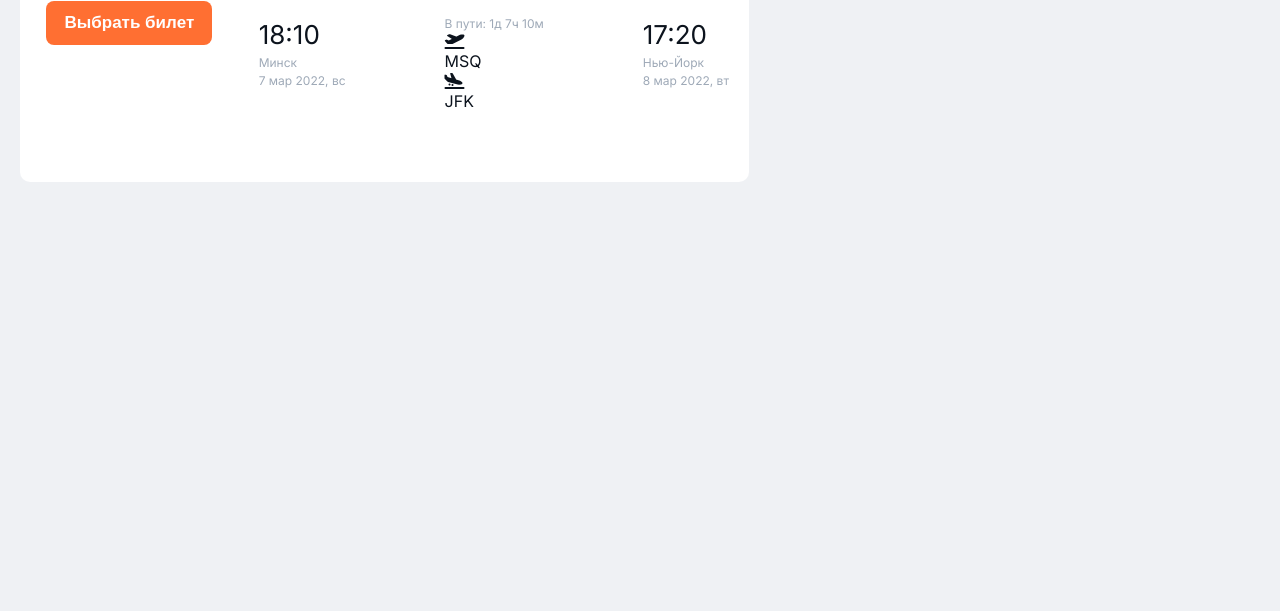
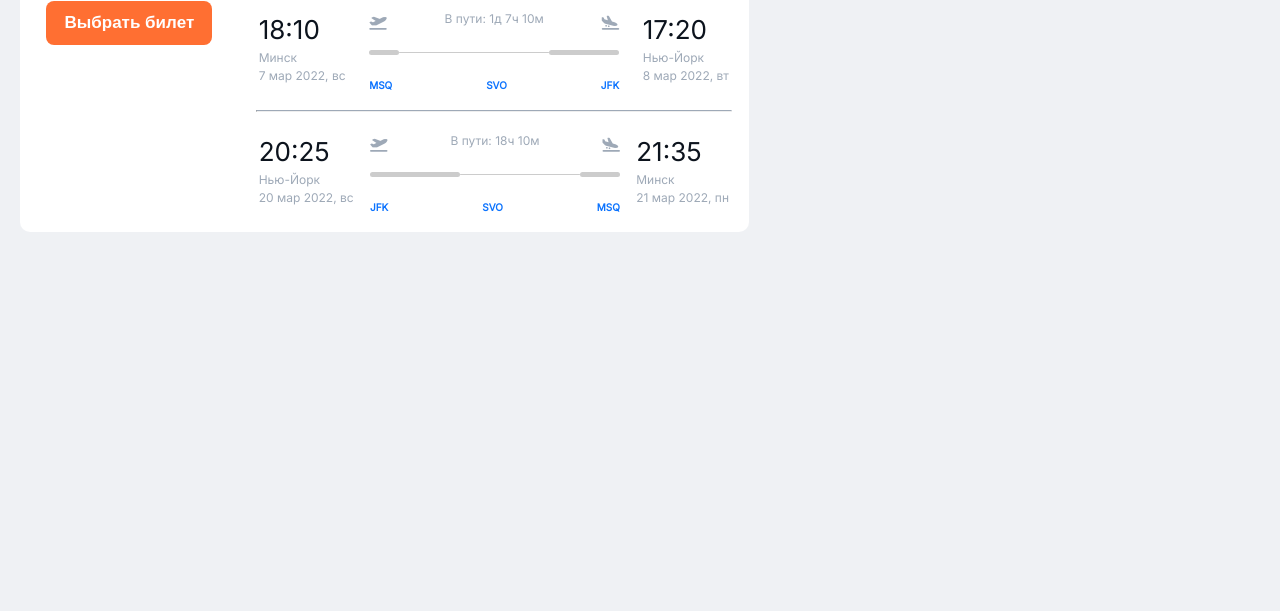
Before and after one commit to ilyakulesh/datamola2023, a plain HTML site: page Extra tasks/3.2/index.html in a window 1280 px wide. Shown: the part 189-800 px from the top of the page. Drawn offline with Linux system fonts and the light colour scheme.

Commit message:
feat: added lines for extra task 3.2

```diff
--- a/Extra tasks/3.2/index.html
+++ b/Extra tasks/3.2/index.html
@@ -56,24 +56,70 @@
                             <div class="segment-body">7 мар 2022, вс</div>
                         </div>
                         <div class="segment-route__route_wrap">
-                            <div class="segment-route__duration">
-                                В пути: 1д 7ч 10м
+                            <div class="duration-wrap">
+                                <div>
+                                    <i class="fa-solid fa-plane-departure"></i>
+                                </div>
+                                <div class="segment-route__duration">
+                                    В пути: 1д 7ч 10м
+                                </div>
+                                <div>
+                                    <i class="fa-solid fa-plane-arrival"></i>
+                                </div>
+                            </div>
+                            <div class="segment-route__lines">
+                                <hr class="start-line">
+                                <hr class="middle-line">
+                                <hr class="end-line">
                             </div>
                             <div class="segment-route__path">
-                                <div class="plane-departure">
-                                    <i class="fa-solid fa-plane-departure"></i>
-                                    <span>MSQ</span>
-                                </div>
-                                <div class="plane-arrival">
-                                    <i class="fa-solid fa-plane-arrival"></i>
-                                    <span>JFK</span>
-                                </div>
+                                <div><span>MSQ</span></div>
+                                <div><span>SVO</span></div>
+                                <div><span>JFK</span></div>
                             </div>
                         </div>
                         <div class="segment-destination">
                             <div class="segment-time">17:20</div>
                             <div class="segment-body">Нью-Йорк</div>
                             <div class="segment-body">8 мар 2022, вт</div>
+                        </div>
+                    </div>
+                </div>
+                <hr class="ticket-desktop-body__hr">
+                <div class="ticket-desktop__body">
+                    <div class="ticket-desktop__segments-wrap">
+                        <div class="segment-origin">
+                            <div class="segment-time">20:25</div>
+                            <div class="segment-body">Нью-Йорк</div>
+                            <div class="segment-body">20 мар 2022, вс</div>
+                        </div>
+                        <div class="segment-route__route_wrap">
+                            <div class="duration-wrap">
+                                <div>
+                                    <i class="fa-solid fa-plane-departure"></i>
+                                </div>
+                                <div class="segment-route__duration">
+                                    В пути: 18ч 10м
+                                </div>
+                                <div>
+                                    <i class="fa-solid fa-plane-arrival"></i>
+                                </div>
+                            </div>
+                            <div class="segment-route__lines">
+                                <hr class="start-line__two">
+                                <hr class="middle-line__two">
+                                <hr class="end-line__two">
+                            </div>
+                            <div class="segment-route__path">
+                                <div><span>JFK</span></div>
+                                <div><span>SVO</span></div>
+                                <div><span>MSQ</span></div>
+                            </div>
+                        </div>
+                        <div class="segment-destination">
+                            <div class="segment-time">21:35</div>
+                            <div class="segment-body">Минск</div>
+                            <div class="segment-body">21 мар 2022, пн</div>
                         </div>
                     </div>
                 </div>
--- a/Extra tasks/3.2/style.css
+++ b/Extra tasks/3.2/style.css
@@ -72,7 +72,7 @@ body {
 .ticket-desktop__header {
   display: flex;
   justify-content: space-between;
-  padding: 20px 17px 20px 20px;
+  padding: 20px 17px 0px 20px;
 }
 
 .ticket-desktop__companies {
@@ -136,13 +136,10 @@ body {
   bottom: 45px;
 }
 
-.turkish-airlines {
-  margin-left: 10px;
-}
-
 .turkish-img {
   position: relative;
   display: inline-block;
+  margin-left: 10px;
 }
 
 .turkish-label {
@@ -159,7 +156,7 @@ body {
   z-index: 1;
   bottom: 70%;
   left: 40%;
-  margin-left: -55px;
+  margin-left: -61px;
   padding: 15px;
   transition: all 0.2s ease-in-out;
   animation: ani 2.5s forwards;
@@ -260,11 +257,13 @@ body {
 }
 
 .ticket-desktop__body {
-  padding: 5px 20px 20px;
+  padding: 20px 20px;
 }
+
 .ticket-desktop__segments-wrap {
   display: flex;
   justify-content: space-between;
+  height: 80px;
 }
 
 .segment-time {
@@ -282,20 +281,126 @@ body {
   flex-direction: column;
 }
 
+.duration-wrap {
+  display: flex;
+  width: 250px;
+  justify-content: space-between;
+}
+
+.fa-plane-departure,
+.fa-plane-arrival {
+  font-size: 14px;
+  color: #9ea9b7;
+}
+
+.fa-plane-departure:hover,
+.fa-plane-arrival:hover {
+  color: #ff6f32;
+}
+
 .segment-route__duration {
   font-size: 12px;
   line-height: 18px;
   color: #9ea9b7;
 }
 
-.plane-departure {
+.segment-route__lines {
   display: flex;
-  flex-direction: column;
+  justify-content: space-between;
 }
 
-.plane-arrival {
+.start-line {
+  display: block;
+  width: 30px;
+  height: 1px;
+  border: 0;
+  border-top: 5px solid #ccc;
+  border-radius: 10px;
+  margin: 1em 0;
+  padding: 0;
+}
+
+.middle-line {
+  display: block;
+  width: 150px;
+  height: 1px;
+  border: 0;
+  border-top: 1px solid #ccc;
+  border-radius: 10px;
+  margin: 1.1em 0;
+  padding: 0;
+}
+
+.middle-line:hover {
+  border-top: 1px solid #ff6f32;
+}
+
+.end-line {
+  display: block;
+  width: 70px;
+  height: 1px;
+  border: 0;
+  border-top: 5px solid #ccc;
+  border-radius: 10px;
+  margin: 1em 0;
+  padding: 0;
+}
+
+.start-line__two {
+  display: block;
+  width: 90px;
+  height: 1px;
+  border: 0;
+  border-top: 5px solid #ccc;
+  border-radius: 10px;
+  margin: 1em 0;
+  padding: 0;
+}
+
+.middle-line__two {
+  display: block;
+  width: 120px;
+  height: 1px;
+  border: 0;
+  border-top: 1px solid #ccc;
+  border-radius: 10px;
+  margin: 1.1em 0;
+  padding: 0;
+}
+
+.middle-line__two:hover {
+  border-top: 1px solid #ff6f32;
+}
+
+.end-line__two {
+  display: block;
+  width: 40px;
+  height: 1px;
+  border: 0;
+  border-top: 5px solid #ccc;
+  border-radius: 10px;
+  margin: 1em 0;
+  padding: 0;
+}
+
+.segment-route__path {
   display: flex;
-  flex-direction: column;
+  justify-content: space-between;
+}
+
+.segment-route__path span {
+  font-size: 10px;
+  font-weight: 600;
+  color: #0c73fe;
+}
+
+.segment-route__path span:hover {
+  color: #ff6f32;
+}
+
+.ticket-desktop-body__hr {
+  margin: 0px 17px;
+  border-top: 1px solid #9ea9b7;
 }
 
 .ticket-desktop__outer-badge {
@@ -304,7 +409,7 @@ body {
   color: #ffffff;
   background-color: #35c768;
   font-size: 13px;
-  font-weight: 600;
+  font-weight: 500;
   position: absolute;
   top: -10px;
   left: 12px;
```
